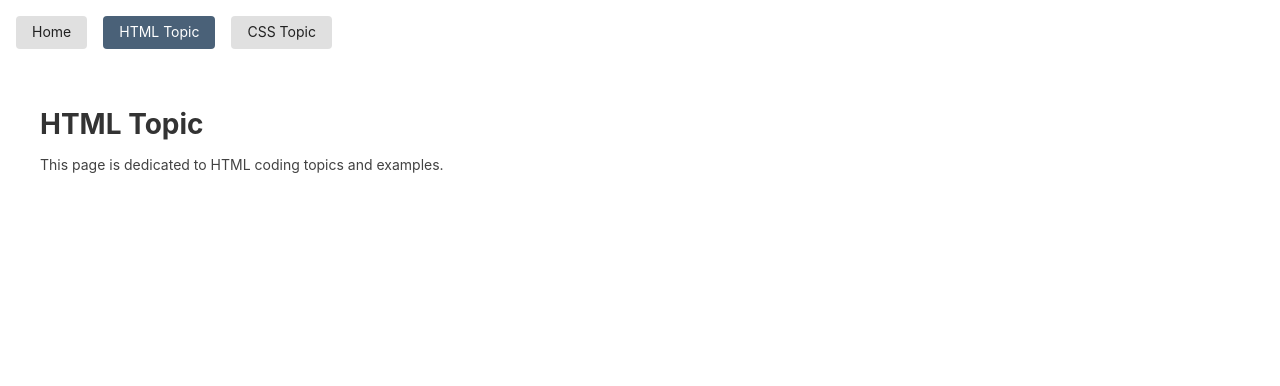
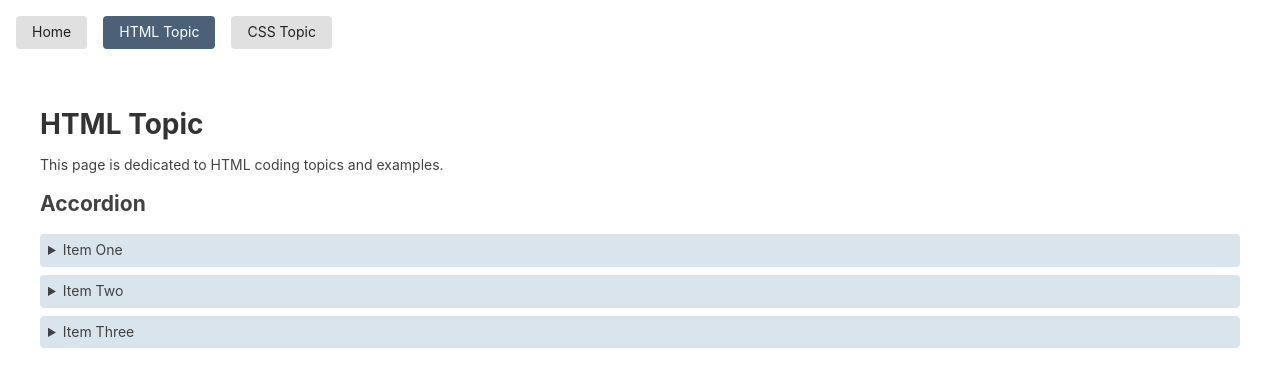
Before and after one commit to keliel/html-css-playground, an Angular app: page /html-topic in a window 1280 px wide. Shown: the top 386 px of the page. Built offline with nearby package versions, Linux system fonts and the light colour scheme.

Commit message:
feat: add sample for native HTML accordion implemented using for loop of Angular

```diff
--- /dev/null
+++ b/src/app/pages/html-topic/accordion/accordion/accordion.component.css
@@ -0,0 +1,28 @@
+details {
+  background-color: var(--pg-bluish-100);
+  border-radius: var(--pg-rounding-m);
+
+  &:not(:first-child) {
+    margin-block-start: var(--pg-space-s);
+  }
+
+  >div {
+    padding-inline: var(--pg-space-m);
+    padding-block: calc(var(--pg-space-m) * 0.75);
+    border-top: 1px solid var(--pg-surface);
+  }
+
+  p {
+    &:first-of-type {
+      margin-block-start: 0;
+    }
+
+    &:last-of-type {
+      margin-block-end: 0;
+    }
+  }
+}
+
+summary {
+  padding: var(--pg-space-s);
+}
--- /dev/null
+++ b/src/app/pages/html-topic/accordion/accordion/accordion.component.html
@@ -0,0 +1,11 @@
+<h2>Accordion</h2>
+@for (panel of panels; track panel) {
+<details name="accordion">
+  <summary>{{ panel.title }}</summary>
+  <div>
+  @for (contentPiece of panel.content; track contentPiece) {
+  <p>{{ contentPiece }}</p>
+  }
+  </div>
+</details>
+}
--- /dev/null
+++ b/src/app/pages/html-topic/accordion/accordion/accordion.component.ts
@@ -0,0 +1,26 @@
+import { Component } from '@angular/core';
+
+@Component({
+  selector: 'pg-accordion',
+  imports: [],
+  templateUrl: './accordion.component.html',
+  styleUrl: './accordion.component.css',
+})
+export class AccordionComponent {
+  protected panels = [
+    {
+      title: 'Item One',
+      content: ['Lorem ipsum dolor sit amet consectetur adipisicing elit. Sint odio quisquam illo, ad est laboriosam voluptate, deleniti consequatur, magnam cumque. Voluptas, voluptate. Laborum reiciendis iste dignissimos officiis! Eius.'],
+    },
+    {
+      title: 'Item Two',
+      content: ['Magna quis duis tempor mollit. Enim esse aliqua excepteur aute. Ipsum consequat deserunt nulla ipsum exercitation id eu anim. Pariatur aliquip pariatur aliqua id. Ea id aliqua esse consectetur eiusmod laborum aute adipisicing nulla laborum amet id culpa.',
+        'Non irure dolore sit cupidatat deserunt in adipisicing ut. Ut duis in aliqua commodo ea non duis deserunt enim aute do cillum est proident.'],
+    },
+    {
+      title: 'Item Three',
+      content: ['Eiusmod in duis eu consequat laborum ea enim magna incididunt ex sit adipisicing. Adipisicing ea eu do exercitation magna veniam. Nostrud in dolor ut velit enim irure magna officia consectetur ad nisi fugiat ut.',
+        'Adipisicing ea eu do exercitation magna veniam. Nostrud in dolor ut velit enim irure magna officia consectetur ad nisi fugiat ut.'],
+    },
+  ];
+}
--- a/src/app/pages/html-topic/html-topic.component.html
+++ b/src/app/pages/html-topic/html-topic.component.html
@@ -1,4 +1,5 @@
 <div class="page-container">
   <h1>HTML Topic</h1>
   <p>This page is dedicated to HTML coding topics and examples.</p>
+  <pg-accordion />
 </div>
--- a/src/app/pages/html-topic/html-topic.component.ts
+++ b/src/app/pages/html-topic/html-topic.component.ts
@@ -1,8 +1,9 @@
 import { Component } from '@angular/core';
+import { AccordionComponent } from "./accordion/accordion/accordion.component";
 
 @Component({
   selector: 'pg-html-topic',
-  imports: [],
+  imports: [AccordionComponent],
   templateUrl: './html-topic.component.html',
   styleUrl: './html-topic.component.css',
 })
--- a/src/styles.css
+++ b/src/styles.css
@@ -20,6 +20,11 @@ html {
   --pg-grey-800: #424242;
   --pg-grey-900: #212121;
 
+  --pg-bluish-50: #f0f4f8;
+  --pg-bluish-100: #d9e4ed;
+  --pg-bluish-200: #c2d4e3;
+  --pg-bluish-300: #abc3d9;
+  --pg-bluish-400: #94b3cf;
   --pg-bluish-500: #667f99;
   --pg-bluish-600: #4a6178;
 
```
